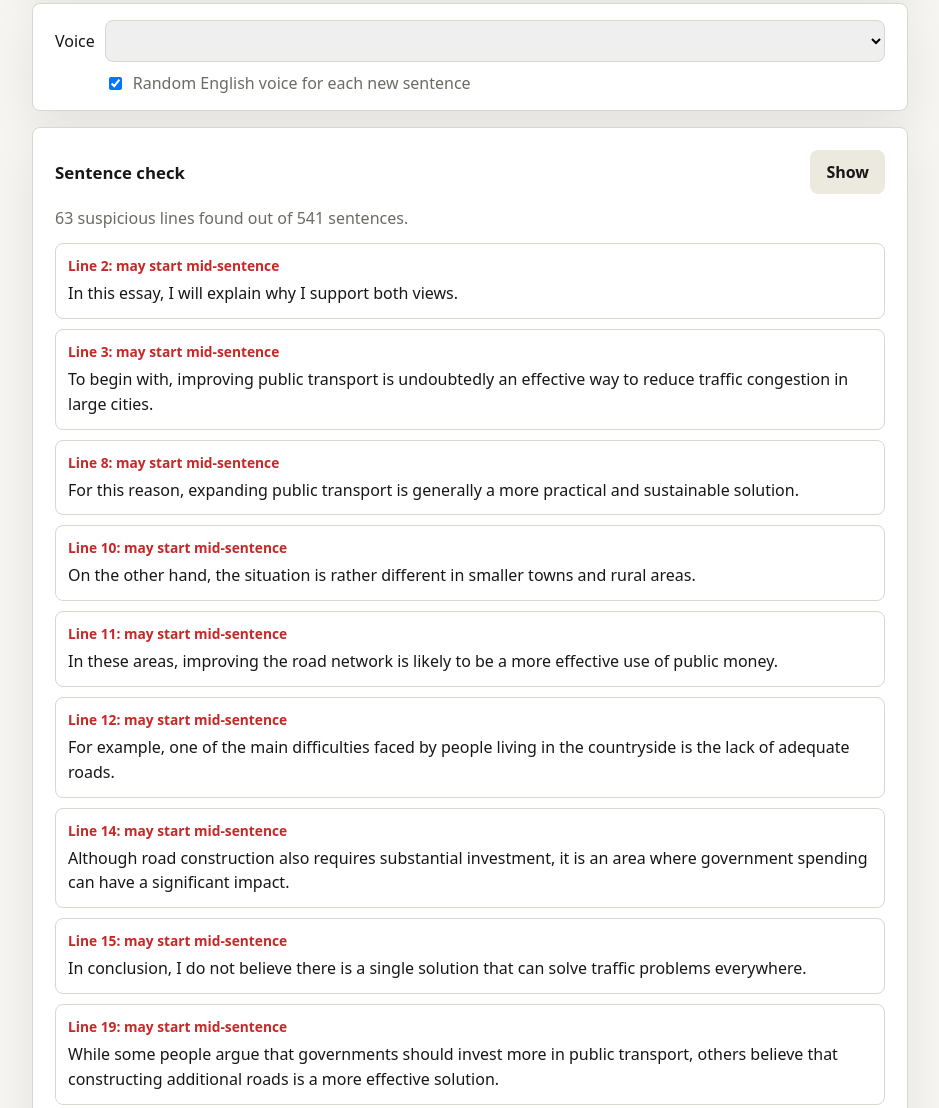
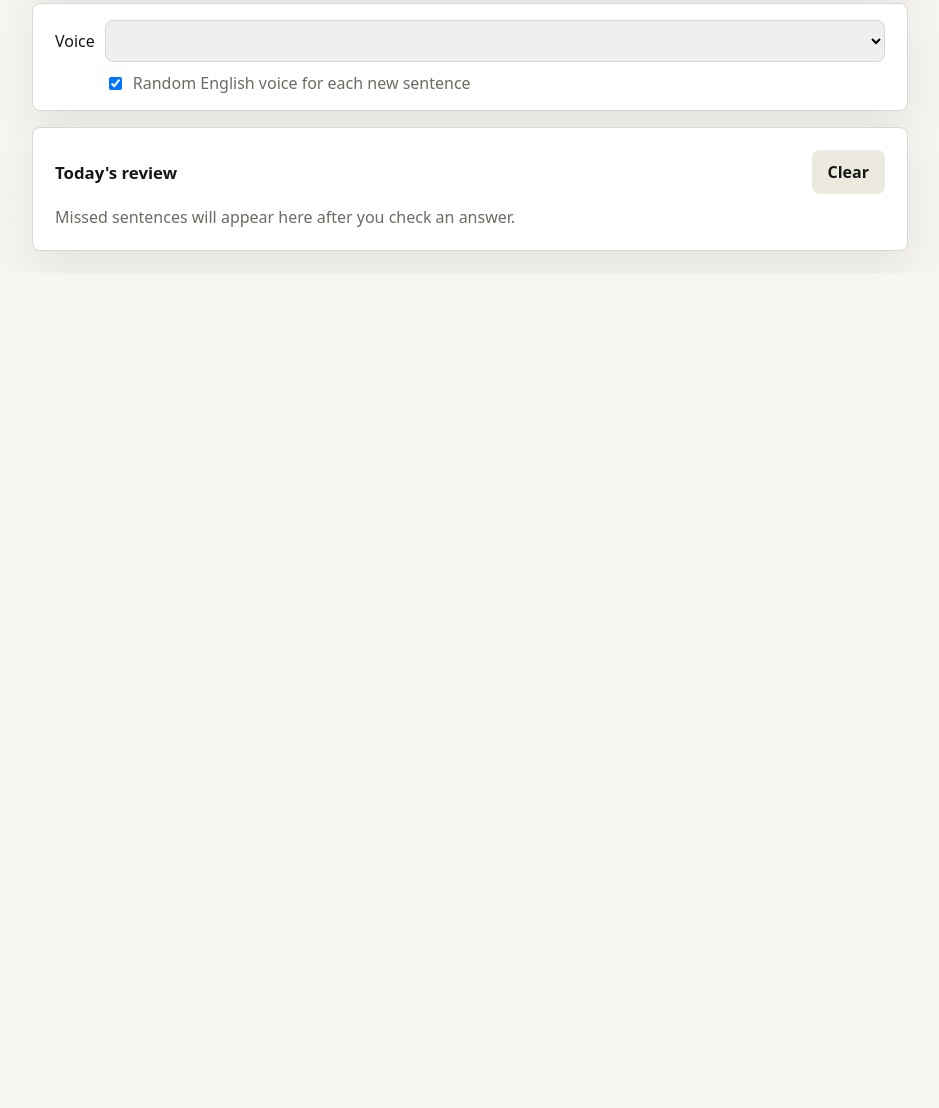
Before and after one commit to lolipop279-creator/det-dictation-trainer, a plain HTML site: page index.html in a window 1280 px wide. Shown: the part 567-1675 px from the top of the page, without its empty margins (170-1109 px from the left). After the commit the page ends 840 px from the top, so only its background shows below. Drawn offline with Linux system fonts and the light colour scheme.

Commit message:
Add files via upload

```diff
--- a/app.js
+++ b/app.js
@@ -22,9 +22,6 @@ const els = {
   result: document.querySelector("#result"),
   voiceSelect: document.querySelector("#voiceSelect"),
   randomVoiceToggle: document.querySelector("#randomVoiceToggle"),
-  toggleCheckBtn: document.querySelector("#toggleCheckBtn"),
-  checkSummary: document.querySelector("#checkSummary"),
-  checkList: document.querySelector("#checkList"),
   missedList: document.querySelector("#missedList"),
   clearReviewBtn: document.querySelector("#clearReviewBtn"),
 };
@@ -39,7 +36,6 @@ async function loadSentences() {
       .map((line) => line.trim())
       .filter((line) => line && !line.startsWith("#"));
     updateStats();
-    renderSentenceCheck();
     setPracticeEnabled(true);
     setWaitingToStart();
   } catch (error) {
@@ -278,49 +274,6 @@ function renderMissed() {
   });
 }
 
-function inspectSentence(sentence, index, seen) {
-  const issues = [];
-  const words = sentence.split(/\s+/).filter(Boolean);
-  const normalized = normalizeForCompare(sentence);
-
-  if (words.length < 5) issues.push("too short");
-  if (words.length > 28) issues.push("too long");
-  if (!/[.!?]$/.test(sentence)) issues.push("no ending punctuation");
-  if (/^[a-z]/.test(sentence)) issues.push("starts lowercase");
-  if (/^\d+[\).\s-]/.test(sentence)) issues.push("starts with a number");
-  if (/^[;:)]|[;:(]$/.test(sentence)) issues.push("edge punctuation");
-  if (/^(and|but|or|so|because|although|while|when|if|that|which|who|where|with|without|for|to|of|in|on|at|by)\b/i.test(sentence)) {
-    issues.push("may start mid-sentence");
-  }
-  if (seen.has(normalized)) issues.push("duplicate");
-  seen.add(normalized);
-
-  return issues.length ? { index: index + 1, sentence, issues } : null;
-}
-
-function renderSentenceCheck() {
-  const seen = new Set();
-  const items = state.sentences
-    .map((sentence, index) => inspectSentence(sentence, index, seen))
-    .filter(Boolean);
-
-  if (items.length === 0) {
-    els.checkSummary.textContent = `No obvious issues found in ${state.sentences.length} sentences.`;
-    els.checkList.innerHTML = "";
-    return;
-  }
-
-  els.checkSummary.textContent = `${items.length} suspicious lines found out of ${state.sentences.length} sentences.`;
-  els.checkList.innerHTML = items
-    .map((item) => `
-      <article class="check-item">
-        <div class="check-meta">Line ${item.index}: ${item.issues.join(", ")}</div>
-        <p class="check-text">${escapeHtml(item.sentence)}</p>
-      </article>
-    `)
-    .join("");
-}
-
 function clearReview() {
   state.missed = [];
   renderMissed();
@@ -337,11 +290,6 @@ els.playBtn.addEventListener("click", playAgain);
 els.checkBtn.addEventListener("click", checkAnswer);
 els.revealBtn.addEventListener("click", revealAnswer);
 els.clearReviewBtn.addEventListener("click", clearReview);
-els.toggleCheckBtn.addEventListener("click", () => {
-  const shouldShow = els.checkList.hidden;
-  els.checkList.hidden = !shouldShow;
-  els.toggleCheckBtn.textContent = shouldShow ? "Hide" : "Show";
-});
 els.missedList.addEventListener("click", (event) => {
   const button = event.target.closest("button[data-index]");
   if (!button) return;
--- a/index.html
+++ b/index.html
@@ -46,15 +46,6 @@
       </label>
     </section>
 
-    <section class="sentence-check" aria-label="Sentence data check">
-      <div class="section-title">
-        <h2>Sentence check</h2>
-        <button id="toggleCheckBtn" type="button">Show</button>
-      </div>
-      <div id="checkSummary" class="check-summary"></div>
-      <div id="checkList" class="check-list" hidden></div>
-    </section>
-
     <section class="missed" aria-label="Today's missed sentences">
       <div class="section-title">
         <h2>Today's review</h2>
--- a/style.css
+++ b/style.css
@@ -60,7 +60,6 @@ button:disabled {
 .topbar,
 .trainer,
 .settings,
-.sentence-check,
 .missed {
   background: var(--panel);
   border: 1px solid var(--line);
@@ -152,14 +151,12 @@ select:focus {
 }
 
 #revealBtn,
-#toggleCheckBtn,
 #clearReviewBtn {
   background: #ece9df;
   color: var(--ink);
 }
 
 #revealBtn:hover,
-#toggleCheckBtn:hover,
 #clearReviewBtn:hover {
   background: #dfdbcf;
 }
@@ -225,41 +222,6 @@ select {
   grid-column: 2;
 }
 
-.sentence-check {
-  margin-top: 16px;
-  padding: 22px;
-}
-
-.check-summary {
-  color: var(--muted);
-  line-height: 1.55;
-}
-
-.check-list {
-  display: grid;
-  gap: 10px;
-  margin-top: 12px;
-}
-
-.check-item {
-  border: 1px solid var(--line);
-  border-radius: 8px;
-  padding: 12px;
-}
-
-.check-meta {
-  color: var(--bad);
-  font-size: 0.86rem;
-  font-weight: 800;
-  margin-bottom: 6px;
-}
-
-.check-text {
-  line-height: 1.55;
-  margin: 0;
-  word-break: break-word;
-}
-
 .missed {
   margin-top: 16px;
   padding: 22px;
```
Also changed, not shown: sentences.txt.
